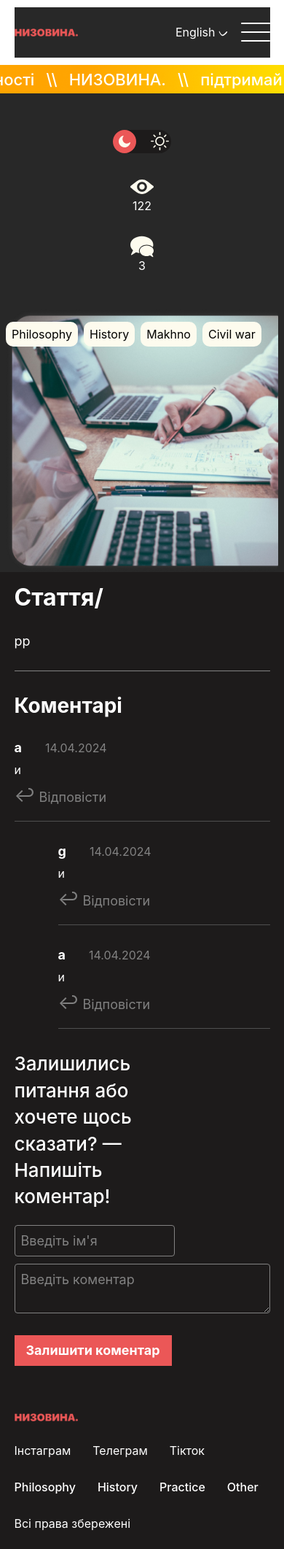
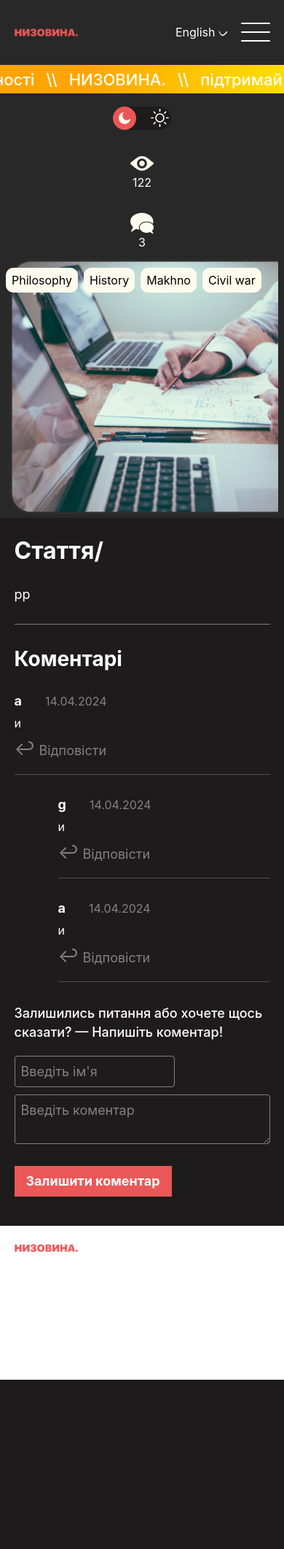
Before and after one commit to hromadianka/nyzovyna, a Django app: page /article/ff66e47d-5c2e-458c-a7b6-1a1d10c8d51c/ in a window 390 px wide. Shown: the whole page at 73% size. After the commit the page ends 1891 px from the top, so only its background shows below. Run offline with Django 4.2, Linux system fonts and the light colour scheme; data comes from the database, SQL or seed files in the repository; data that the repository does not hold is empty; parts of the project's set-up code (start-up, migrations or seed data) failed here and were passed over; some libraries are stand-ins or nearby versions; some web fonts are replaced.

Commit message:
update styles

```diff
--- a/static/style.css
+++ b/static/style.css
@@ -61,8 +61,11 @@ main a {
 
 /* Хедер */
 
+header {
+    background-color: #282828;
+}
+
 header .container {
-    background-color: #282828;
     display: flex;
     justify-content: space-between;
     align-items: center;
@@ -263,9 +266,12 @@ header .container {
 
  /* Футер */
 
+ header {
+    background-color: #282828;
+}
+
 footer .container {
     padding: 9vh 0;
-    background-color: #1D1B1B;
     color: white;
     gap: 48px;
     display: flex;
@@ -576,12 +582,19 @@ footer a {
     color: #828282;
 }
 
+.comment-description {
+    font-weight: 500;
+    width: 50%;
+    font-size: 26px;
+    line-height: 140%;
+    margin-top: 30px;
+    margin-bottom: 20px;
+}
+
 
 @media screen and (min-width: 1000px) {
     .article-wrapper {
             display: flex;
-            padding-left: 24%;
-            padding-right: 24%;
             padding-top: 30px;
             padding-bottom: 50px;
             gap: 20px;
@@ -607,7 +620,7 @@ footer a {
 
         .article {
             padding: 40px 5%;
-            padding-top: 15px;
+            padding-top: 25px;
         }
 
         .article-image {
@@ -618,6 +631,20 @@ footer a {
         .article-features {
             margin-bottom: 50px;
         }
+
+        .comment-description {
+            width: 100%;
+        }
+
+        .article-features {
+            margin-bottom: 8px;
+        }
+
+        .theme-switcher {
+            gap: 13px;
+            margin-top: 18px;
+        }
+
 
     }
 
--- a/templates/article.html
+++ b/templates/article.html
@@ -99,7 +99,7 @@
                 {% include 'comment.html' with comment=comment %}
                 {% endif %}
                 {% endfor %}
-                <p style="font-weight: 500; width: 50%; font-size: 26px; line-height: 140%; margin-top: 30px; margin-bottom: 20px">
+                <p class="comment-description">
                     Залишились питання або хочете щось сказати?
                     —  Напишіть коментар!
                 </p>
```
